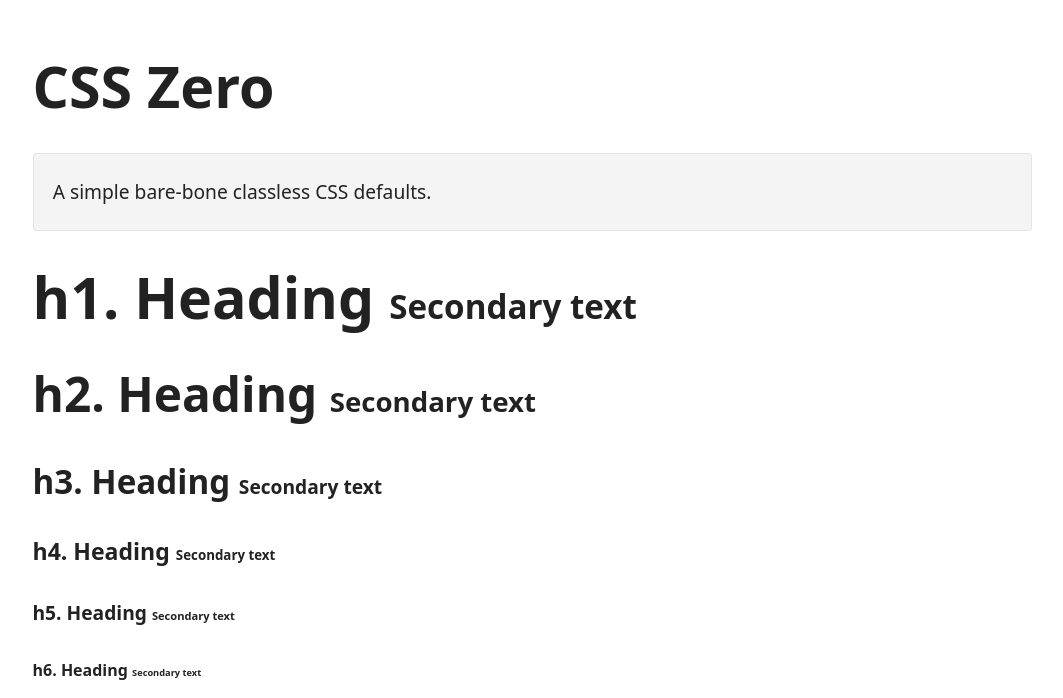
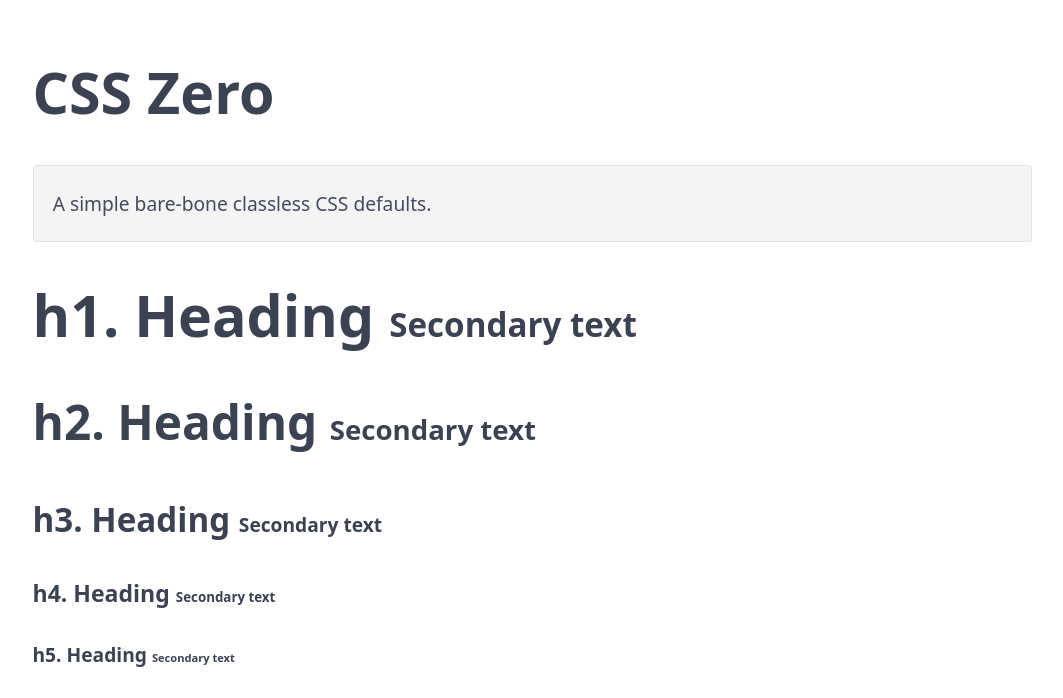
Before and after one commit to oinam/css.sink, a plain HTML site: page index.html in a window 1280 px wide. Shown: the top 698 px of the page, without its empty margins (108-1171 px from the left). Drawn offline with Linux system fonts and the light colour scheme.

```diff
--- a/css-zero.css
+++ b/css-zero.css
@@ -155,8 +155,13 @@
   --color-danger-darker:   #b91c1c;
   --color-danger-darkest:  #7f1d1d;
 
-  --text-color-primary:     #222;
-  --text-color-secondary:   #222;
+  --text-color: #434c5e;
+  --text-color-dark: #3b4252;
+  --text-color-darker: #2e3440;
+  --text-color-darkest: #111;
+
+  --text-color-link: #1d4ed8;
+  --text-color-link-hover: #3b82f6;
 }
 
 :root {
@@ -194,7 +199,7 @@
   font-size: calc(var(--base-em) * var(--ms0));
   line-height: calc(var(--base) * var(--ms2));
 
-  color: var(--text-color-primary);
+  color: var(--text-color);
 }
 
 img,
@@ -217,11 +222,13 @@
   font-style: italic;
 }
 
-a {
+a, a:visited {
+  color: var(--text-color-link);
   text-decoration: none;
 }
 
-a:hover {
+a:hover, a:active {
+  color: var(--text-color-link-hover);
   text-decoration: underline;
 }
 
@@ -269,6 +276,10 @@
 }
 
 /* heading */
+h1, h2, h3, h4, h5, h6 {
+  color: var(--text-color-dark);
+}
+
 h6 { font-size: calc(var(--base-em) / var(--ms1)); }
 h5 { font-size: calc(var(--base-em) * var(--ms0)); }
 h4 { font-size: calc(var(--base-em) * var(--ms1)); }
@@ -277,8 +288,8 @@
 h1 { font-size: calc(var(--base-em) * var(--ms4)); }
 
 h3,
-h2 { line-height: calc(var(--base) * var(--ms1)); }
-h1 { line-height: calc(var(--base) * var(--ms0)); }
+h2 { line-height: calc(var(--base) * var(--ms2)); }
+h1 { line-height: calc(var(--base) * var(--ms1)); }
 
 /* table */
 
```
